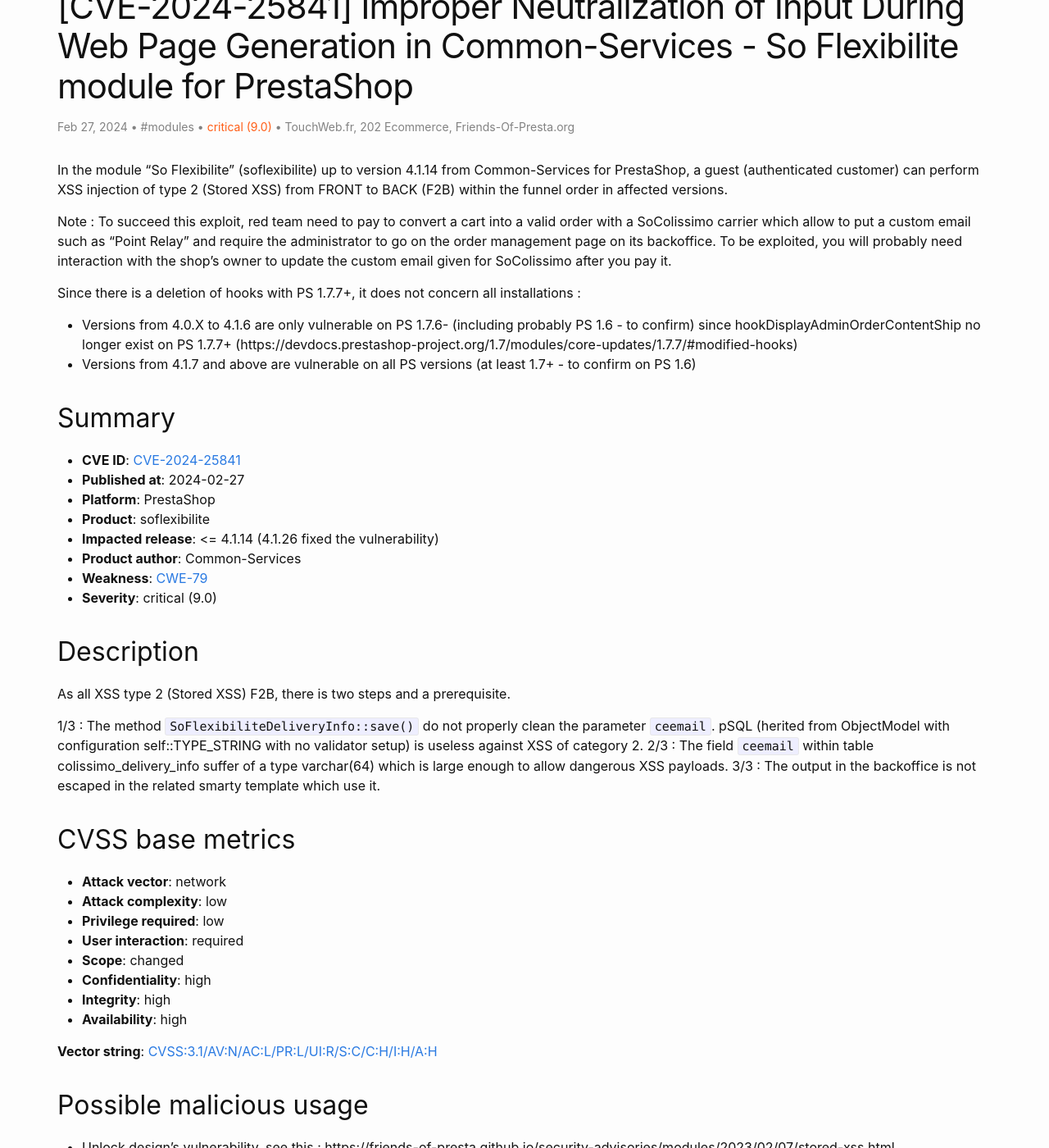
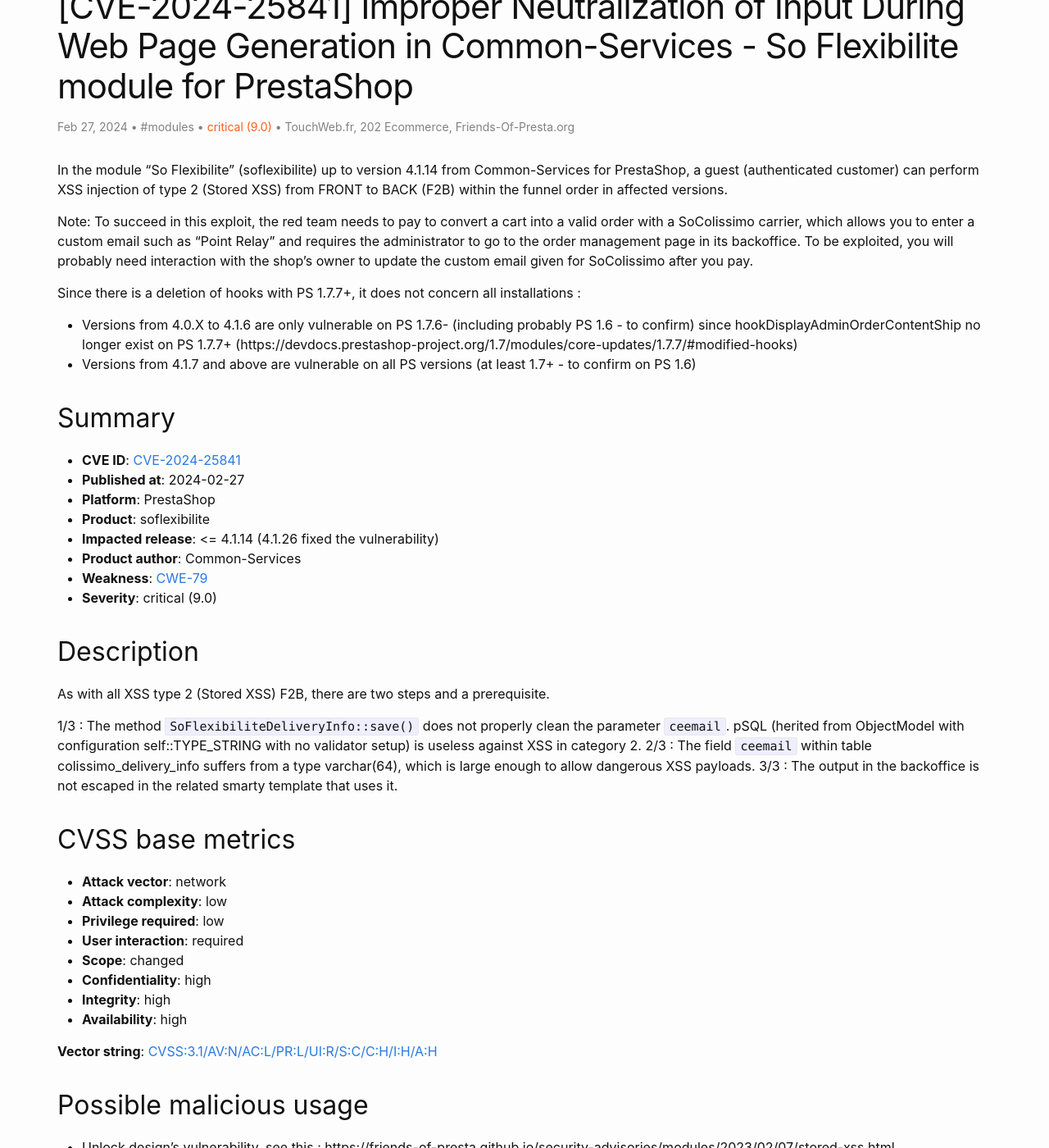
Before and after one commit to friends-of-presta/security-advisories, a Jekyll site: the page built from _posts/2024-02-27-soflexibilite.md, in a window 1280 px wide and 1400 px high, scrolled down 476 px. Shown: the whole window at 82% size. Built offline with Jekyll 4.4.1, drawn with Linux system fonts in a browser that asks for light colours; some of the changed text lies outside the part shown.

Commit message:
Update 2024-02-27-soflexibilite.md
Some english

```diff
--- a/_posts/2024-02-27-soflexibilite.md
+++ b/_posts/2024-02-27-soflexibilite.md
@@ -12,7 +12,7 @@ severity: "critical (9.0)"
 
 In the module "So Flexibilite" (soflexibilite) up to version 4.1.14 from Common-Services for PrestaShop, a guest (authenticated customer) can perform XSS injection of type 2 (Stored XSS) from FRONT to BACK (F2B) within the funnel order in affected versions.
 
-Note : To succeed this exploit, red team need to pay to convert a cart into a valid order with a SoColissimo carrier which allow to put a custom email such as "Point Relay" and require the administrator to go on the order management page on its backoffice. To be exploited, you will probably need interaction with the shop's owner to update the custom email given for SoColissimo after you pay it.
+Note: To succeed in this exploit, the red team needs to pay to convert a cart into a valid order with a SoColissimo carrier, which allows you to enter a custom email such as "Point Relay" and requires the administrator to go to the order management page in its backoffice. To be exploited, you will probably need interaction with the shop's owner to update the custom email given for SoColissimo after you pay.
 
 Since there is a deletion of hooks with PS 1.7.7+, it does not concern all installations :
 - Versions from 4.0.X to 4.1.6 are only vulnerable on PS 1.7.6- (including probably PS 1.6 - to confirm) since hookDisplayAdminOrderContentShip no longer exist on PS 1.7.7+ (https://devdocs.prestashop-project.org/1.7/modules/core-updates/1.7.7/#modified-hooks)
@@ -30,12 +30,11 @@ Since there is a deletion of hooks with PS 1.7.7+, it does not concern all insta
 * **Severity**: critical (9.0)
 
 ## Description
+As with all XSS type 2 (Stored XSS) F2B, there are two steps and a prerequisite.
 
-As all XSS type 2 (Stored XSS) F2B, there is two steps and a prerequisite.
-
-1/3 : The method `SoFlexibiliteDeliveryInfo::save()` do not properly clean the parameter `ceemail`. pSQL (herited from ObjectModel with configuration self::TYPE_STRING with no validator setup) is useless against XSS of category 2.
-2/3 : The field `ceemail` within table colissimo_delivery_info suffer of a type varchar(64) which is large enough to allow dangerous XSS payloads.
-3/3 : The output in the backoffice is not escaped in the related smarty template which use it.
+1/3 : The method `SoFlexibiliteDeliveryInfo::save()` does not properly clean the parameter `ceemail`. pSQL (herited from ObjectModel with configuration self::TYPE_STRING with no validator setup) is useless against XSS in category 2.
+2/3 : The field `ceemail` within table colissimo_delivery_info suffers from a type varchar(64), which is large enough to allow dangerous XSS payloads.
+3/3 : The output in the backoffice is not escaped in the related smarty template that uses it.
 
 ## CVSS base metrics
 
@@ -71,9 +70,9 @@ As all XSS type 2 (Stored XSS) F2B, there is two steps and a prerequisite.
 
 * It’s recommended to upgrade to the latest version of the module **soflexibilite**.
 * Systematically escape characters ' " < and > by replacing them with HTML entities and applying strip_tags - Smarty and Twig provide auto-escape filters :
-  - Smarty: `{$value.comment|escape:'html':'UTF-8'}`
-  - Twig:`{% raw %}{{value.comment|e}}{% endraw %}`
-* Limit to the strict minimum the length's value in database - a database field that allow 10 characters (`varchar(10)`) is far less dangerous than a field that allows 40+ characters (use cases that can exploit fragmented XSS payloads are very rare)
+  - Smarty: `{$value.comment|escape:'html':'UTF-8'}`
+  - Twig:`{% raw %}{{value.comment|e}}{% endraw %}`
+* Limit to the strict minimum the length's value in database - a database field that allows 10 characters (`varchar(10)`) is far less dangerous than a field that allows 40+ characters (use cases that can exploit fragmented XSS payloads are very rare).
 * Configure CSP headers (content security policies) by listing external domains allowed to load assets (such as js files) or being called in XHR transactions (Ajax).
 * If applicable: check against all your frontoffice's uploaders, uploading files that will be served by your server that mime type application/javascript (like every .js natively) must be strictly forbidden as it must be considered as dangerous as PHP files.
 * Activate OWASP 941's rules on your WAF (Web application firewall) - be warned that you will probably break your frontoffice/backoffice and you will need to preconfigure some bypasses against this set of rules.
```
